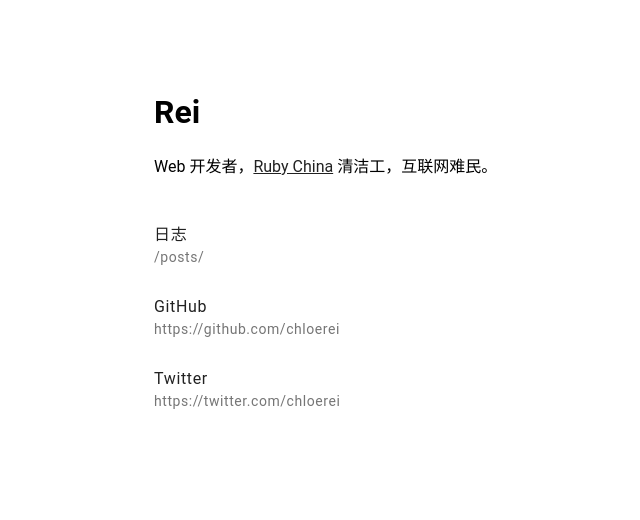
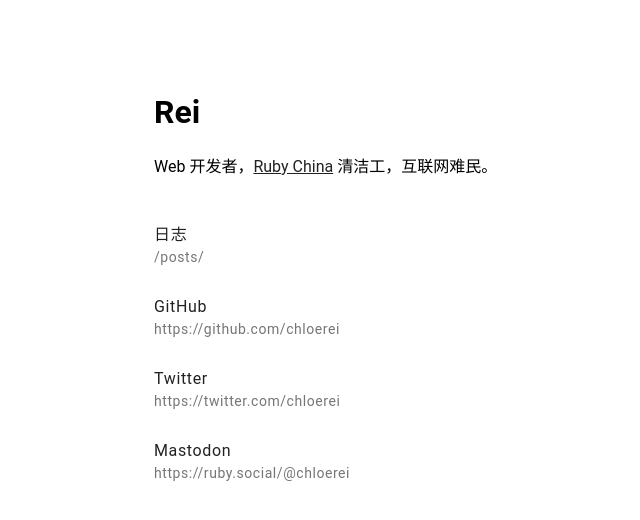
Before and after one commit to chloerei/chloerei.github.io, a Jekyll site: the page built from index.html, in a window 1280 px wide. Shown: the top 520 px of the page, without its empty margins (118-758 px from the left). Built offline with Jekyll 4.4.1, drawn with Linux system fonts in a browser that asks for light colours.

Commit message:
add mastodon link

```diff
--- a/index.html
+++ b/index.html
@@ -28,6 +28,12 @@ title: 首页
             <span class="mdc-list-item__text__secondary">https://twitter.com/chloerei</span>
           </div>
         </a>
+        <a rel="me" href="https://ruby.social/@chloerei" class="mdc-list-item" data-mdc-auto-init="MDCRipple">
+          <div class="mdc-list-item__text">
+            Mastodon
+            <span class="mdc-list-item__text__secondary">https://ruby.social/@chloerei</span>
+          </div>
+        </a>
       </div>
   </div>
 </main>
```
